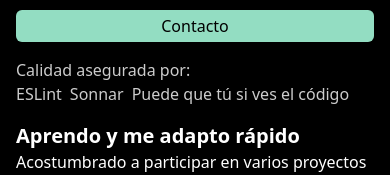
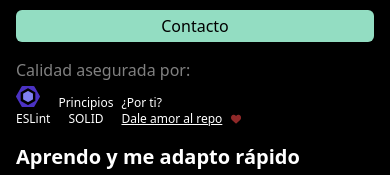
Before and after one commit to Kikemaji/resume, a Next.js app: page / in a window 390 px wide. Shown: the part 480-655 px from the top of the page. Built offline with nearby package versions, Linux system fonts and the light colour scheme.

Commit message:
Quality section mobile

```diff
--- a/src/app/globals.css
+++ b/src/app/globals.css
@@ -20,3 +20,13 @@ body {
     text-wrap: balance;
   }
 }
+
+@keyframes heart-pulse {
+  50% {
+    opacity: 0.5;
+    transform: scale(80%);
+  }
+}
+.animate-heart-pulse {
+  animation: heart-pulse 1.5s cubic-bezier(0.4, 0, 0.6, 1) infinite;
+}
--- a/src/app/page.tsx
+++ b/src/app/page.tsx
@@ -1,4 +1,5 @@
 import { FaCode } from 'react-icons/fa6';
+import { FaHeart } from 'react-icons/fa6';
 
 import { Navbar } from '@/components/ui/Navbar';
 import Image from 'next/image';
@@ -34,12 +35,35 @@ export default function Home() {
             />
           </div>
         </section>
-        <div className="my-4 opacity-80">
-          <p>Calidad asegurada por:</p>
-          <div className="flex gap-2">
-            <div>ESLint</div>
-            <div>Sonnar</div>
-            <div>Puede que tú si ves el código</div>
+        <div className="my-4 ">
+          <p className="opacity-50">Calidad asegurada por:</p>
+          <div className="mt-1 flex items-end gap-2">
+            <div className="flex flex-col gap-1">
+              <Image
+                className=""
+                alt="ESLint icon"
+                src="/eslint.svg"
+                width={24}
+                height={24}
+              />
+              <span className="text-xs">ESLint</span>
+            </div>
+            <div
+              className="
+            text-center text-xs"
+            >
+              <p>Principios</p>SOLID
+            </div>
+            {/* <div>¿Sonnar?</div> */}
+            <div className="text-xs">
+              <p>¿Por ti?</p>
+              <p className="flex items-center gap-2">
+                <a href="" className="underline">
+                  Dale amor al repo
+                </a>
+                <FaHeart className="animate-heart-pulse text-red-500" />
+              </p>
+            </div>
           </div>
         </div>
         <section className="flex flex-col">
@@ -61,7 +85,7 @@ export default function Home() {
             <div>Next.js</div>
             <div>React.js</div>
             <div>Tailwind.js</div>
-            <div>Typescript..</div>{' '}
+            <div>Typescript..</div>
           </div>
         </section>
         <section>
```
Also changed, not shown: public/eslint.svg (added).
